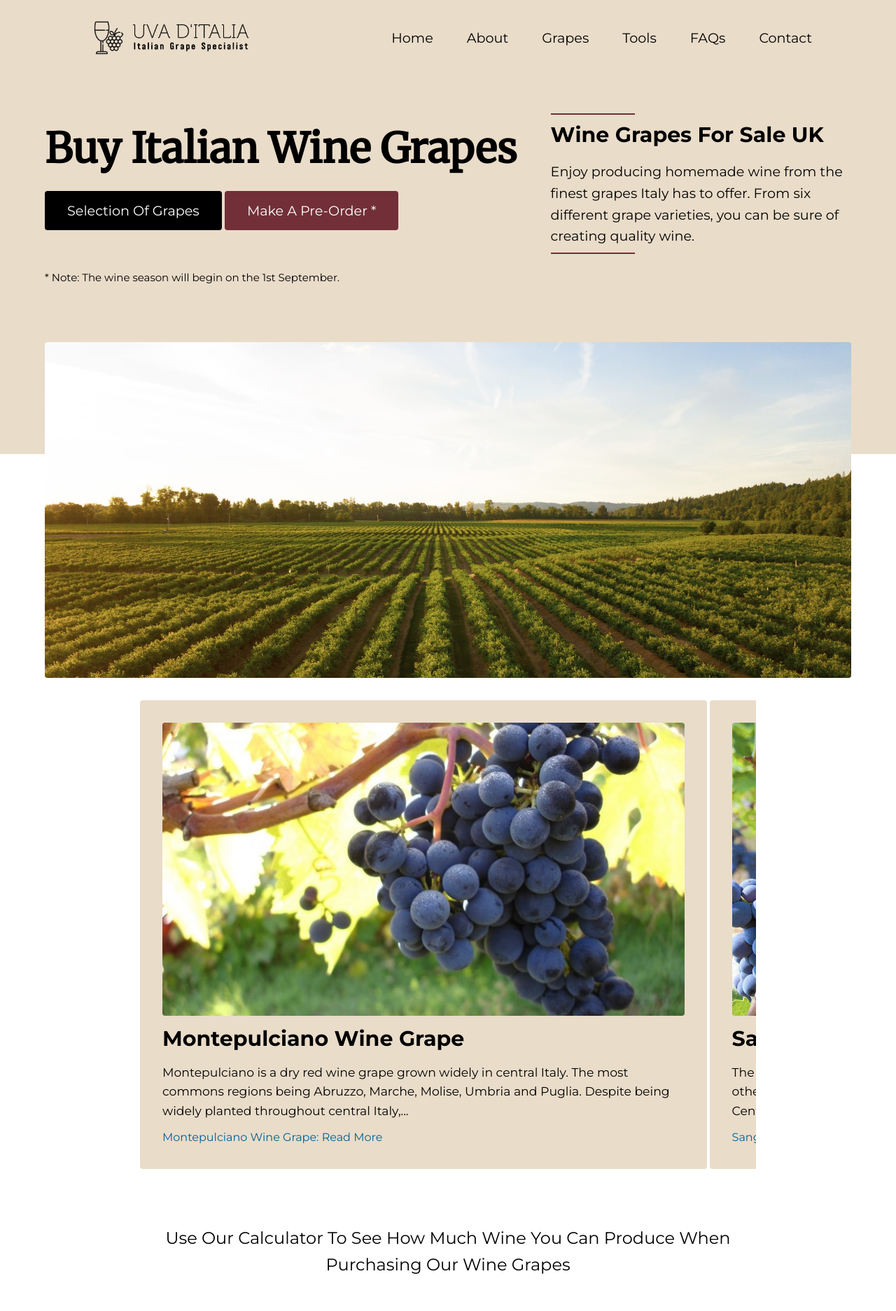
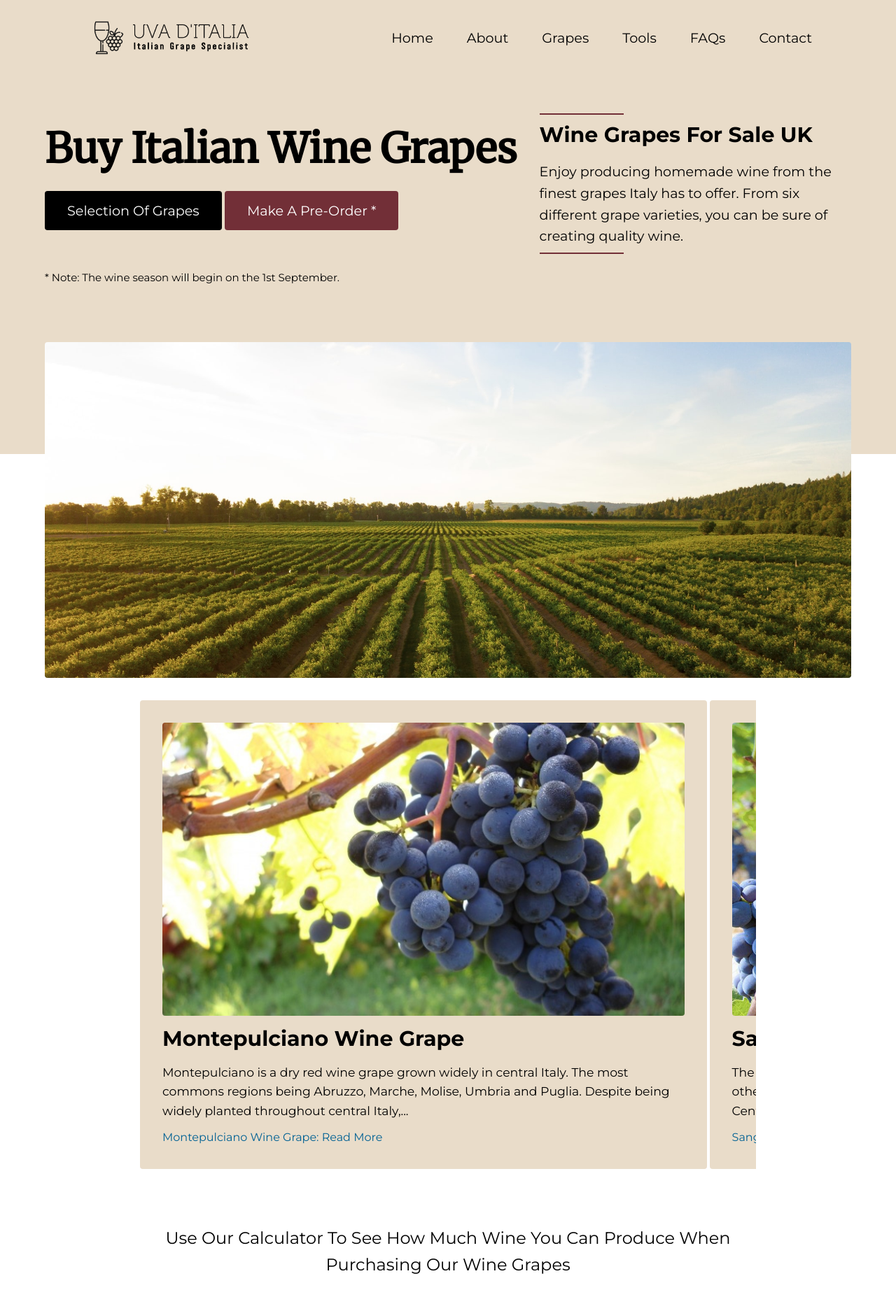
Before and after one commit to GG1982/vina-da-uva, a Jekyll site: the page built from pages/index.html, in a window 1280 px wide. Shown: the top 1874 px of the page at 70% size. Built offline with Jekyll 4.4.1, drawn with Linux system fonts in a browser that asks for light colours.

Commit message:
fix button overlap on hero

```diff
--- a/_sass/main.scss
+++ b/_sass/main.scss
@@ -312,7 +312,7 @@
   grid-template-areas:
   "title title body";
 
-  column-gap: 3rem;
+  column-gap: 2rem;
   row-gap: 2rem;
 }
 
```
Also changed, not shown: 2 other files.
